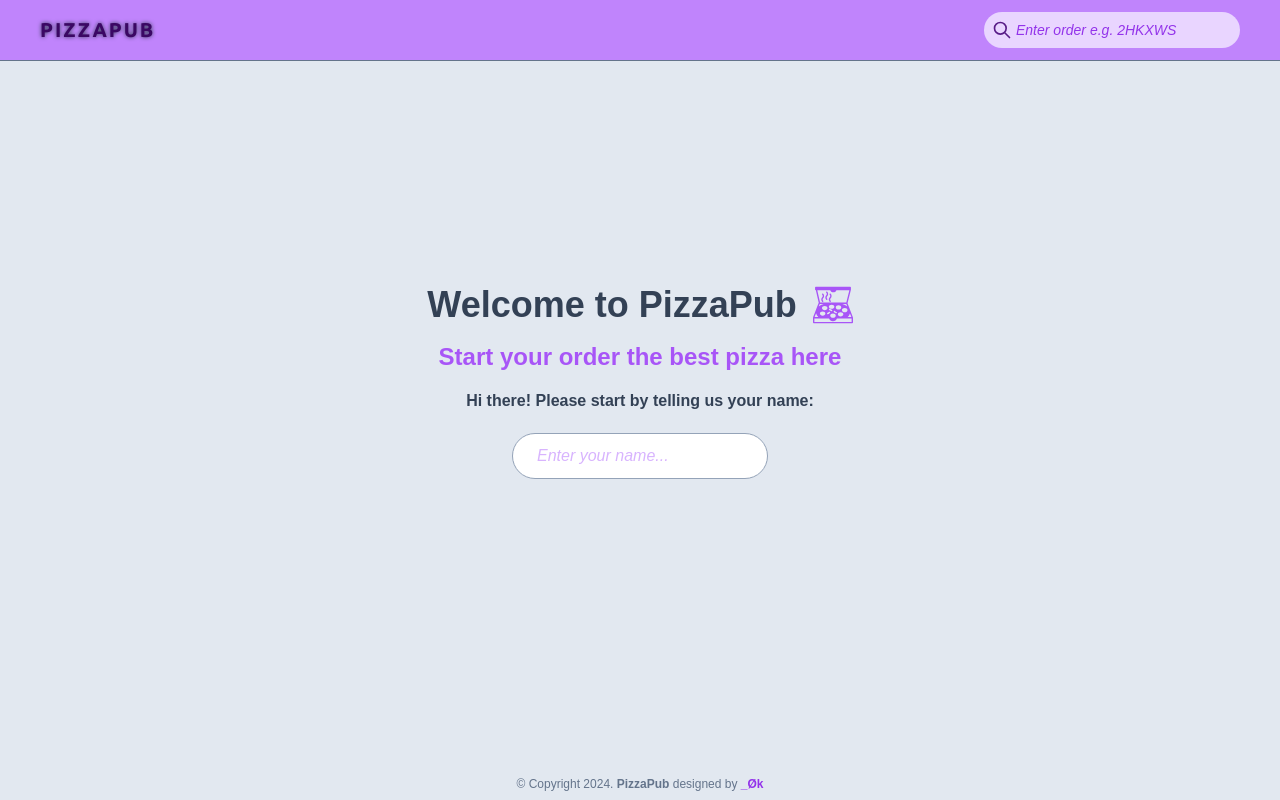
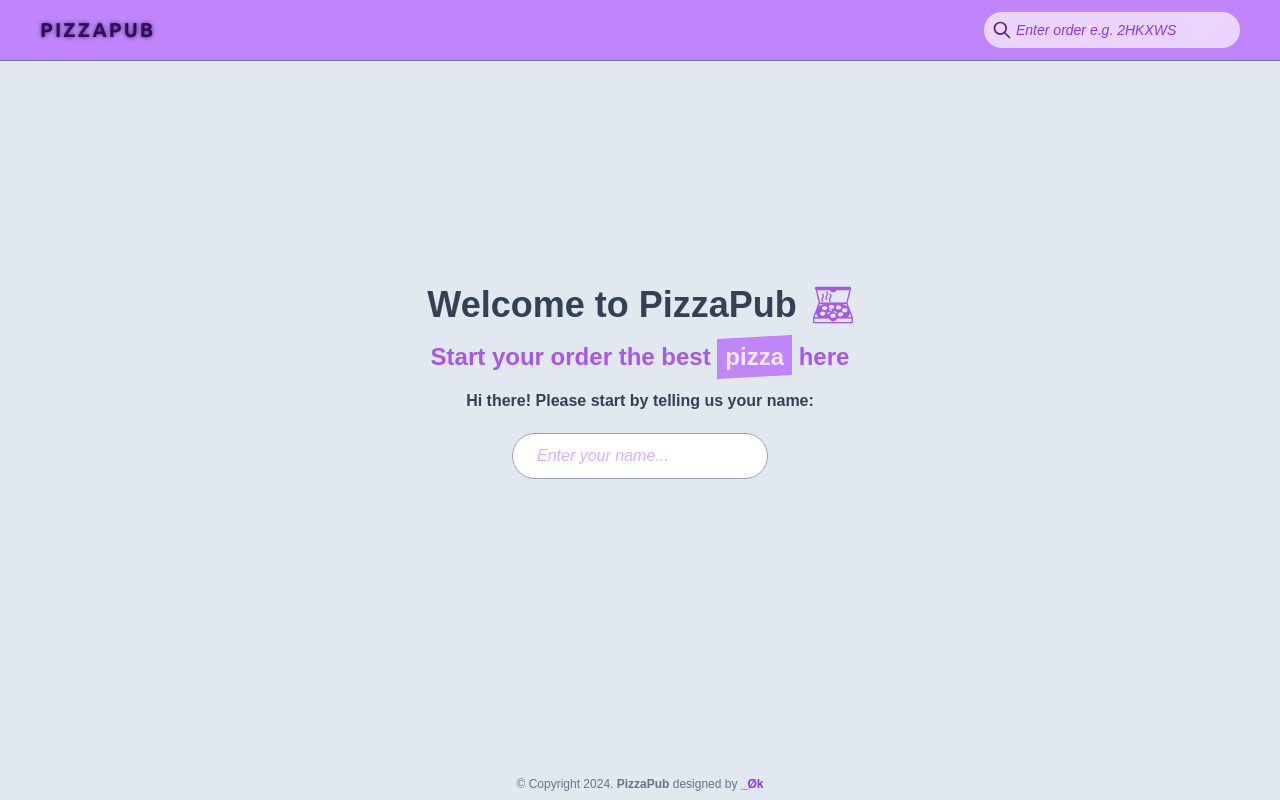
Before and after one commit to bakNa2t/pizzapub, a React (Vite) app: page / in a window 1280 px wide. Built offline with nearby package versions, Linux system fonts and the light colour scheme; a web font is replaced by a local one.

Commit message:
Updated prop styles MainPage content

```diff
--- a/src/ui-blocks/MainPage.jsx
+++ b/src/ui-blocks/MainPage.jsx
@@ -72,7 +72,11 @@ function MainPage() {
       </div>
 
       <p className="my-4 text-center text-xl font-semibold text-purple-500 md:text-2xl">
-        Start your order the best pizza here
+        Start your order the best{" "}
+        <span className="relative mx-1 inline-block before:absolute before:-inset-1 before:block before:-skew-y-3 before:bg-purple-400">
+          <span className="relative px-1 text-purple-100">pizza</span>
+        </span>{" "}
+        here
       </p>
       {username === "" ? (
         <UserCreating />
```
